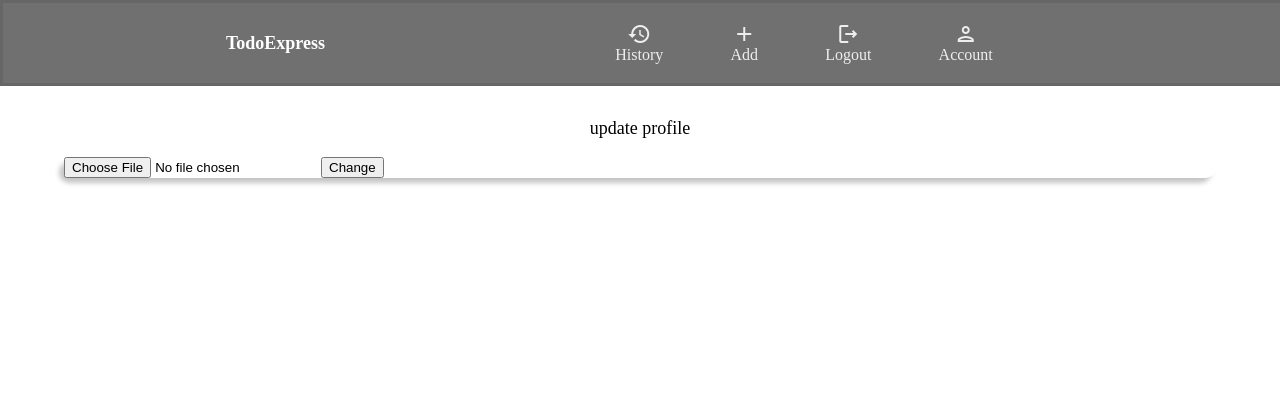
After one commit to jatinder-singh221/TodoExpress, a Django app: page /home/updateprofile/ in a window 1280 px wide. The commit adds this page. Shown: the top 420 px of the page. Run offline with Django 3.2, Linux system fonts and the light colour scheme; the visitor is signed in with stand-in values (Sample User, id 1).

Commit message:
update profile and details

```diff
--- a/home/forms.py
+++ b/home/forms.py
@@ -10,4 +10,6 @@ class extend_user_form(ModelForm):
 class user_detail_form(ModelForm):
     class Meta:
         model = User
-        fields = '__all__'
+        fields = [
+            'first_name','last_name','email'
+        ]
--- a/home/models.py
+++ b/home/models.py
@@ -29,4 +29,5 @@ def upate_profile(sender, instance, created, **kwarg):
 
     #if not created
     if created == False:
-        instance.extendexd_user_model.save()
+        pass
+        # instance.extendexd_user_model.save()
--- a/home/urls.py
+++ b/home/urls.py
@@ -1,9 +1,11 @@
 from django.urls import path
-from .views import index_view,account_of_user
+from .views import index_view,account_of_user,profile_change,details_update
 
 urlpatterns = [
     path('', index_view, name = 'Home'),
     path('account/', account_of_user, name = 'Account'),
+    path('updateprofile/', profile_change, name = 'Updateprofile'),
+    path('updatedetails/', details_update, name='Updatedata')
 ]
 
 #app name
--- a/home/views.py
+++ b/home/views.py
@@ -1,7 +1,9 @@
-from django.shortcuts import render
+from django.contrib import messages
+from django.shortcuts import redirect, render
 from django.contrib.auth.decorators import login_required
 from .forms import extend_user_form, user_detail_form
 from django.contrib.auth.models import User
+
 
 
 # indexview
@@ -15,6 +17,8 @@ def index_view(request):
 def test_view(request):
     return render(request, 'test.html')
 
+
+# show user their details
 @login_required(login_url='auth:Login')
 def account_of_user(request):
 
@@ -22,3 +26,48 @@ def account_of_user(request):
     profile = user_details.linked_profile
     context = {'html_user_details': user_details, 'picture':profile}
     return render(request, 'account.html',context)
+
+
+# change profile picture
+@login_required(login_url= 'auth:Login')
+def profile_change(request):
+
+    # if post request
+    profile_of =request.user.linked_profile
+    if request.method == "POST":
+        profile_of.user_profile.delete()
+        post_profile_form = extend_user_form(request.POST, request.FILES, instance=profile_of)
+
+        # if form is valid
+        if post_profile_form.is_valid():
+            post_profile_form.save()
+            messages.success(request, 'profile updated')
+            return redirect('home:Account')
+
+    profile_form = extend_user_form()
+
+    context = {'html_profile_change_form':profile_form}
+    return render(request, 'updateprofile.html', context)
+
+
+# change details
+@login_required(login_url={'auth:Login'})
+def details_update(request):
+    profile_of =request.user
+
+    if request.method == "POST":
+        post_form = user_detail_form(request.POST,instance=profile_of)
+
+        if post_form.is_valid():
+            post_form.save()
+            messages.success(request, 'Details updated')
+            return redirect('home:Account')
+
+    get_form = user_detail_form(initial={
+        'first_name': profile_of.first_name,
+        'last_name': profile_of.last_name,
+        'email':profile_of.email
+    })
+
+    context = {'html_detail_form': get_form}
+    return render(request,'updatedetails.html', context)
--- /dev/null
+++ b/templates/updateprofile.html
@@ -0,0 +1,11 @@
+{% extends 'index_base.html' %}
+{%  block what%} update profile{% endblock %}
+{% block content %}
+    <form action="{% url 'home:Updateprofile' %}" method="POST" enctype="multipart/form-data">
+        {% csrf_token %}
+        {% for items in html_profile_change_form %}
+            {{items}}{{items.errors}}
+        {% endfor %}
+        <button type="submit">Change</button>
+    </form>
+{% endblock%}
```
Also changed, not shown: templates/account.html (+5 -2 lines), templates/updatedetails.html (added, +11 -0 lines), media/userprofiles/massimo-negrello-7yILs9zkQAk-unsplash.jpg (deleted).
